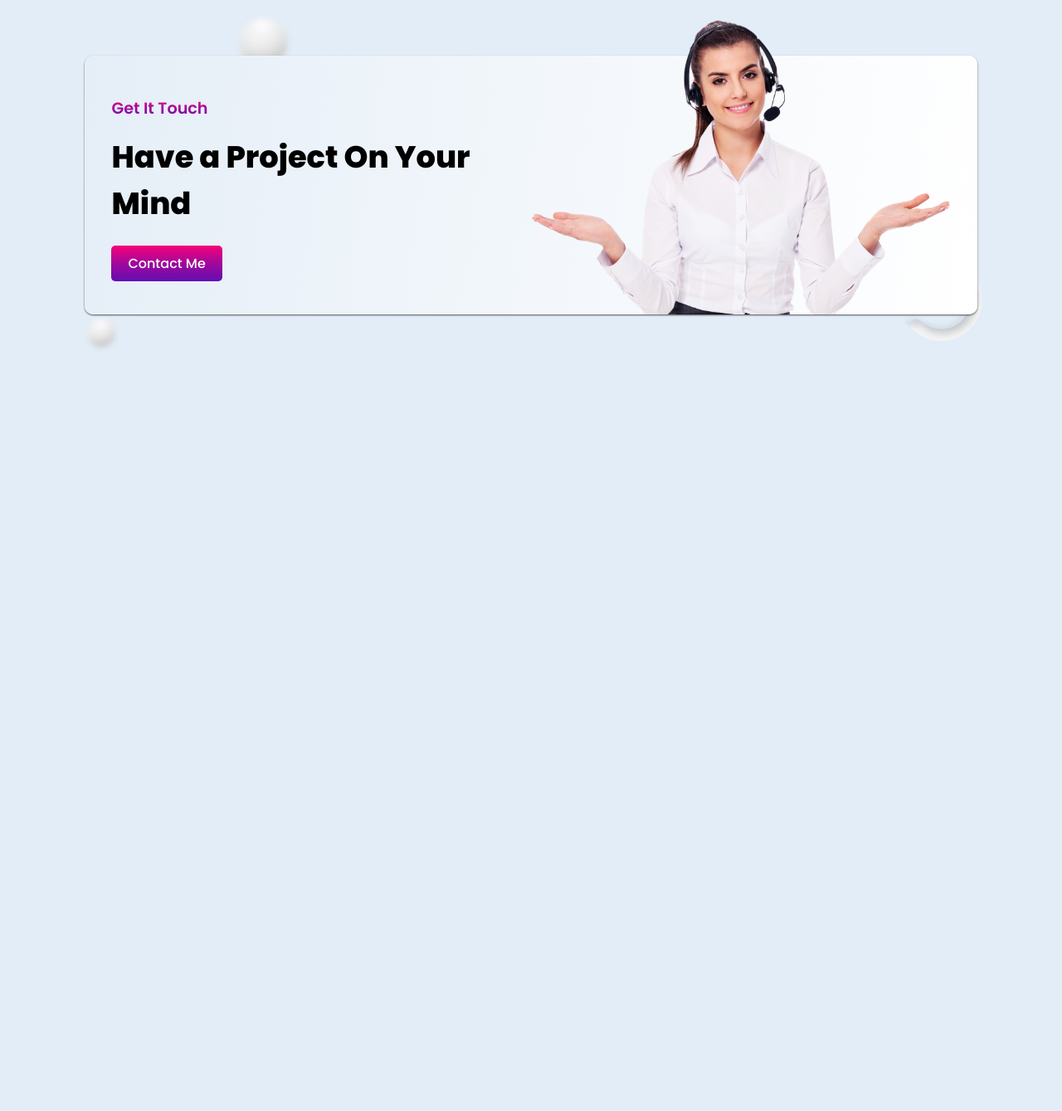
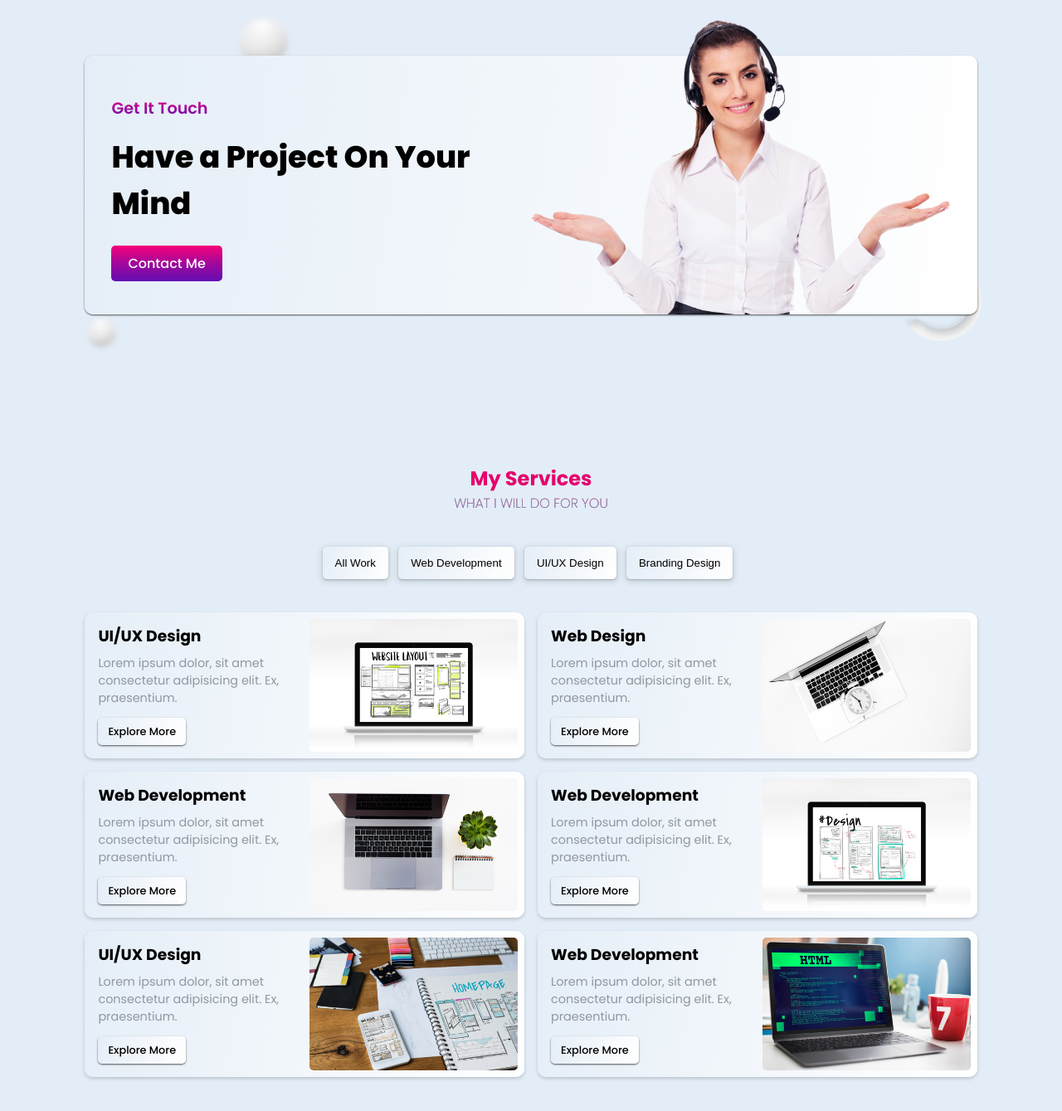
Before and after one commit to francoasevey/Responsive-Personal-Portfolio-V7, a plain HTML site: page index.html in a window 1280 px wide. Shown: the part 2173-3512 px from the top of the page at 83% size. Before the commit the page ends 2642 px from the top, so only its background shows below. Drawn offline with nearby package versions, Linux system fonts and the light colour scheme.

Commit message:
portfolio

```diff
--- a/index.html
+++ b/index.html
@@ -213,6 +213,87 @@
             <img src="/assets/shapes/half-ring.png" class="half-ring">
         </div>
     </section>
+
+    <section class="portfolio" id="portfolio">
+        <div class="main-text">
+            <h2 class="heading">My Services</h2>
+            <span>what i will do for you</span>
+        </div>
+        <div class="fillter-buttons">
+            <button>All Work</button>
+            <button>Web Development</button>
+            <button>UI/UX Design</button>
+            <button>Branding Design</button>
+        </div>
+
+        <div class="portfolio-gallery">
+            <div class="portfolio-box">
+                <div class="portfolio-content">
+                    <h3>UI/UX Design</h3>
+                    <p>Lorem ipsum dolor, sit amet consectetur adipisicing elit. Ex, praesentium.</p>
+                    <a href="#" class="readMore">Explore More</a>
+                </div>
+                <div class="portfolio-img">
+                    <img src="/assets/img/portfolio/1.jpg" alt="">
+                </div>
+            </div>
+
+            <div class="portfolio-box">
+                <div class="portfolio-content">
+                    <h3>Web Design</h3>
+                    <p>Lorem ipsum dolor, sit amet consectetur adipisicing elit. Ex, praesentium.</p>
+                    <a href="#" class="readMore">Explore More</a>
+                </div>
+                <div class="portfolio-img">
+                    <img src="/assets/img/portfolio/2.jpg" alt="">
+                </div>
+            </div>
+
+            <div class="portfolio-box">
+                <div class="portfolio-content">
+                    <h3>Web Development</h3>
+                    <p>Lorem ipsum dolor, sit amet consectetur adipisicing elit. Ex, praesentium.</p>
+                    <a href="#" class="readMore">Explore More</a>
+                </div>
+                <div class="portfolio-img">
+                    <img src="/assets/img/portfolio/3.jpg" alt="">
+                </div>
+            </div>
+
+            <div class="portfolio-box">
+                <div class="portfolio-content">
+                    <h3>Web Development</h3>
+                    <p>Lorem ipsum dolor, sit amet consectetur adipisicing elit. Ex, praesentium.</p>
+                    <a href="#" class="readMore">Explore More</a>
+                </div>
+                <div class="portfolio-img">
+                    <img src="/assets/img/portfolio/4.jpg" alt="">
+                </div>
+            </div>
+
+            <div class="portfolio-box">
+                <div class="portfolio-content">
+                    <h3>UI/UX Design</h3>
+                    <p>Lorem ipsum dolor, sit amet consectetur adipisicing elit. Ex, praesentium.</p>
+                    <a href="#" class="readMore">Explore More</a>
+                </div>
+                <div class="portfolio-img">
+                    <img src="/assets/img/portfolio/5.jpg" alt="">
+                </div>
+            </div>
+
+            <div class="portfolio-box">
+                <div class="portfolio-content">
+                    <h3>Web Development</h3>
+                    <p>Lorem ipsum dolor, sit amet consectetur adipisicing elit. Ex, praesentium.</p>
+                    <a href="#" class="readMore">Explore More</a>
+                </div>
+                <div class="portfolio-img">
+                    <img src="/assets/img/portfolio/6.jpg" alt="">
+                </div>
+            </div>
+        </div>
+    </section>
     <script src="app.js"></script>
 </body>
 </html>
--- a/main.css
+++ b/main.css
@@ -440,7 +440,7 @@ section{
     font-size: .9rem;
     color: var(--font-color);
 }
-.services .readMore{
+.readMore{
     background: var(--gradient-white-bg2);
     box-shadow: rgba(0, 0, 0, 0.1)0px 1px 3px 0, rgba(0, 0, 0, 0.6)0px 1px 2px 0px;
     padding: 10px 20px;
@@ -519,6 +519,71 @@ section{
     bottom: 4%;
     right: 6%;
 }
+.fillter-buttons{
+    text-align: center;
+    padding: .5rem;
+    margin-bottom: 2rem;
+}
+.fillter-buttons button{
+    background: var(--gradient-white-bg2);
+    padding: 12px 15px;
+    border-radius: 5px;
+    border: none;
+    font-weight: 500;
+    color: #000;
+    box-shadow: rgba(60, 64, 67, 0.3)0px 1px 2px 0, rgba(60, 64, 67, 0.15)0px 2px 6px 2px;
+    margin-right: .5rem;
+    cursor: pointer;
+    transition: all .3s ease;
+}
+.fillter-buttons button:hover{
+    background: var(--gradient-color-bg);
+    color: #fff;
+}
+.portfolio-gallery{
+    display: grid;
+    grid-template-columns: repeat(auto-fill, minmax(370px, 1fr));
+    gap: 1rem;
+}
+.portfolio-img img{
+    display: block;
+    width: 100%;
+    height: 160px;
+    transition: .3s;
+}
+.portfolio-box{
+    display: flex;
+    justify-content: space-between;
+    align-items: center;
+    gap: .5rem;
+    padding: .5rem;
+    box-shadow: rgba(0, 0, 0, 0.18)0px 2px 4px 0;
+    background: var(--gradient-white-bg2);
+    border-radius: 10px;
+    transition: all .3s ease;
+}
+.portfolio-content{
+    width: 100%;
+    padding-left: .5rem;
+    padding-bottom: .5rem;
+}
+.portfolio-img{
+    width: 100%;
+    border-radius: 5px;
+    overflow: hidden;
+}
+.portfolio-box:hover img{
+    transform: scale(1.1);
+}
+.portfolio-content a.readMore{
+    padding: 8px 12px;
+    font-size: .8rem;
+}
+.portfolio-content p{
+    font-size: .9rem;
+    color: var(--font-color);
+    margin: .5rem 0 1rem 0;
+}
 @keyframes moveText{
     0%,10%,100%{
         background-position: -24rem 0;
```
